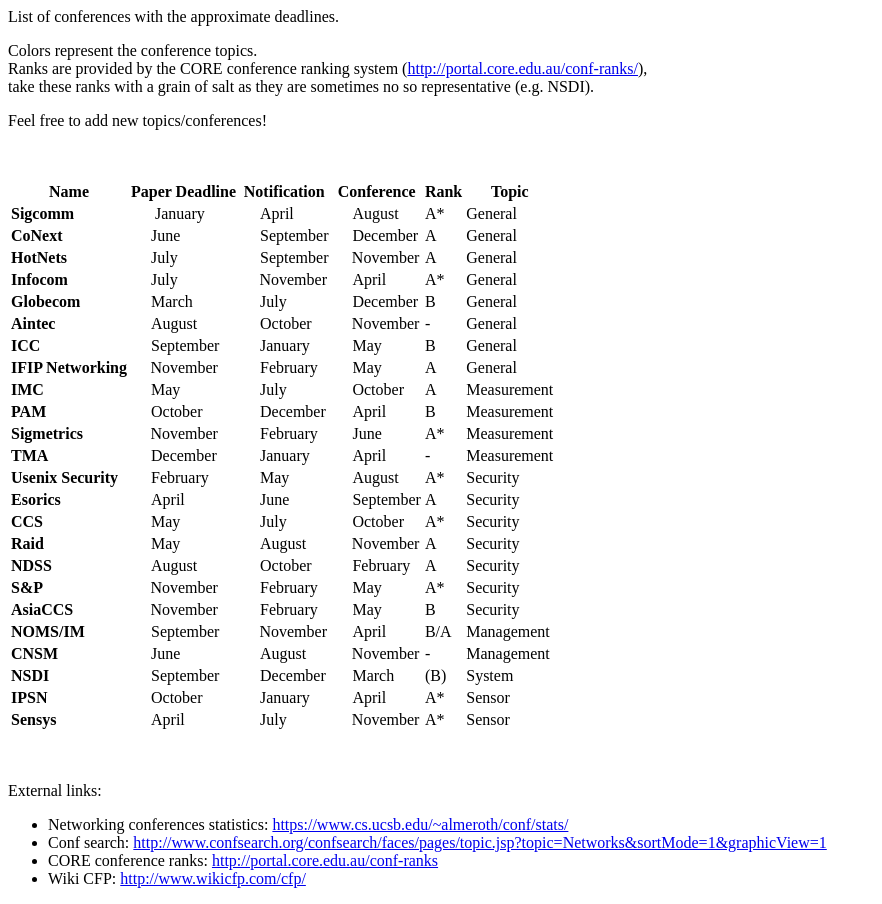
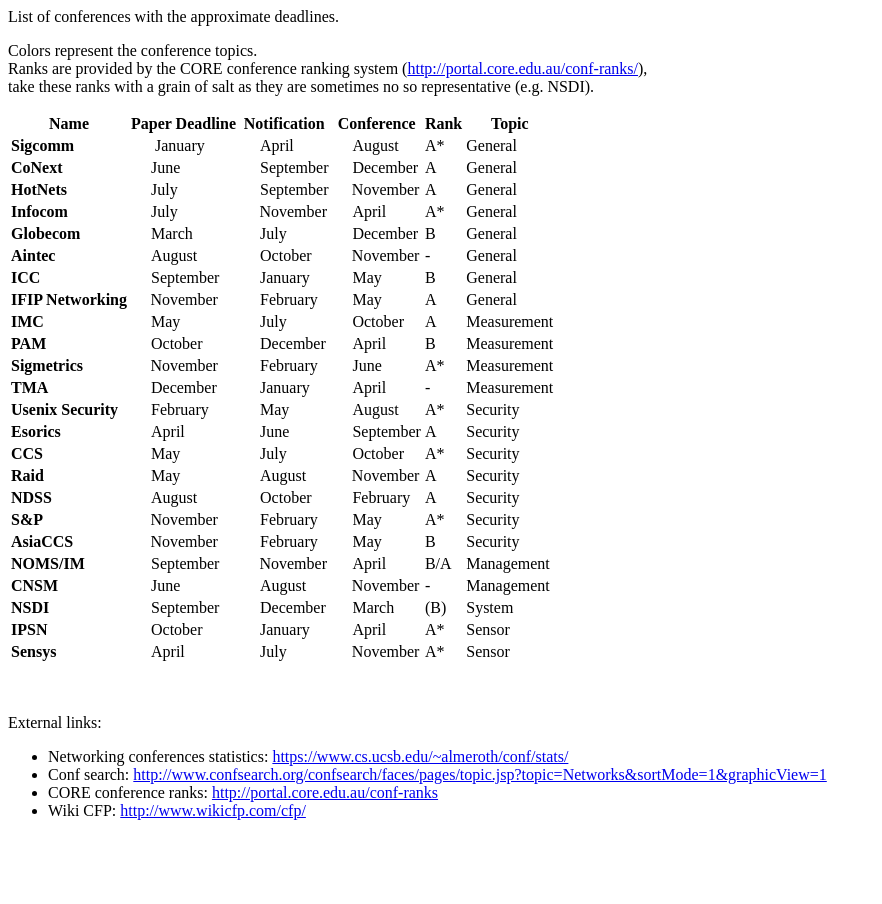
Before and after one commit to romain-fontugne/ConfSchedule, a plain HTML site: page index.html in a window 1280 px wide. Shown: the whole page, without its empty margins (0-882 px from the left). After the commit the page ends 836 px from the top, so only its background shows below. Drawn offline with Linux system fonts and the light colour scheme.

Commit message:
Update index.html

```diff
--- a/index.html
+++ b/index.html
@@ -1,7 +1,6 @@
 <p>List of conferences with the approximate deadlines.</p>
 <p>Colors represent the conference topics.<br/>Ranks are provided by the CORE conference ranking system (<a href="http://portal.core.edu.au/conf-ranks/">http://portal.core.edu.au/conf-ranks/</a>), <br/>take these ranks with a grain of salt as they are sometimes no so representative (e.g. NSDI).</p>
-<p>Feel free to add new topics/conferences!</p>
-<p> </p>
+
 <table>
   <tbody>
     <tr>
```
